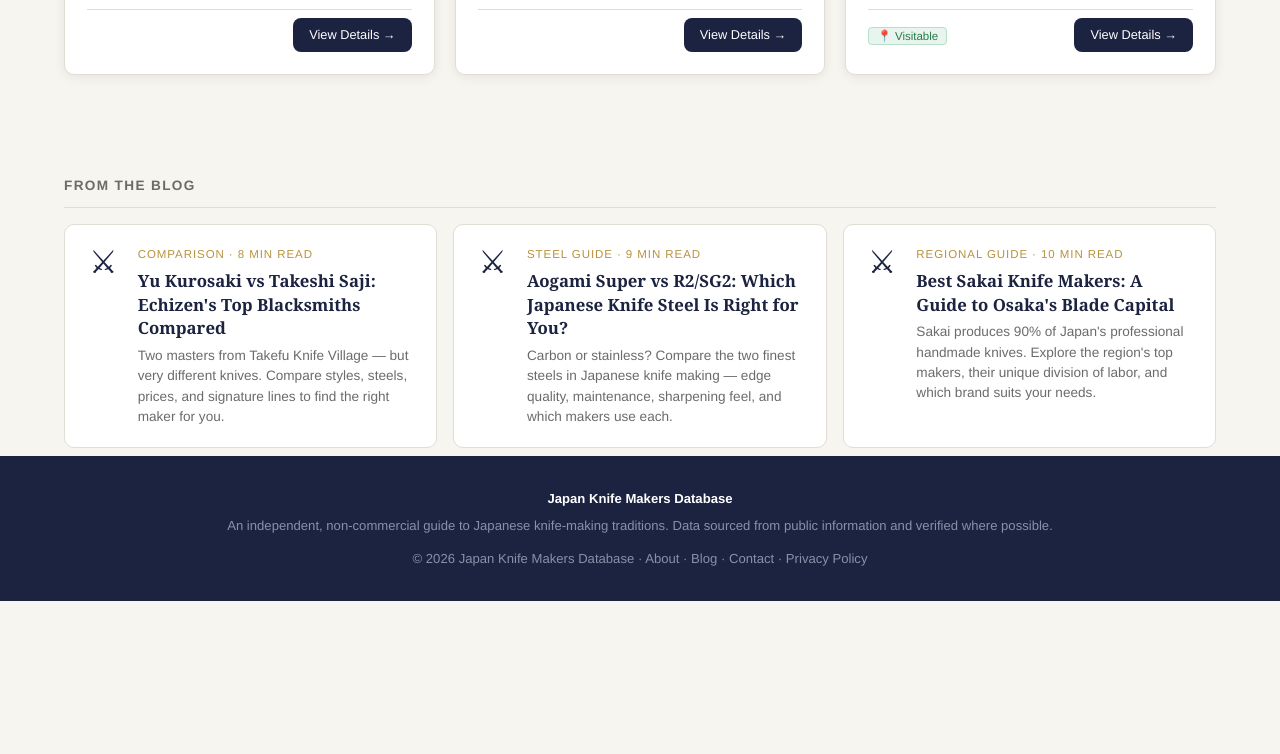
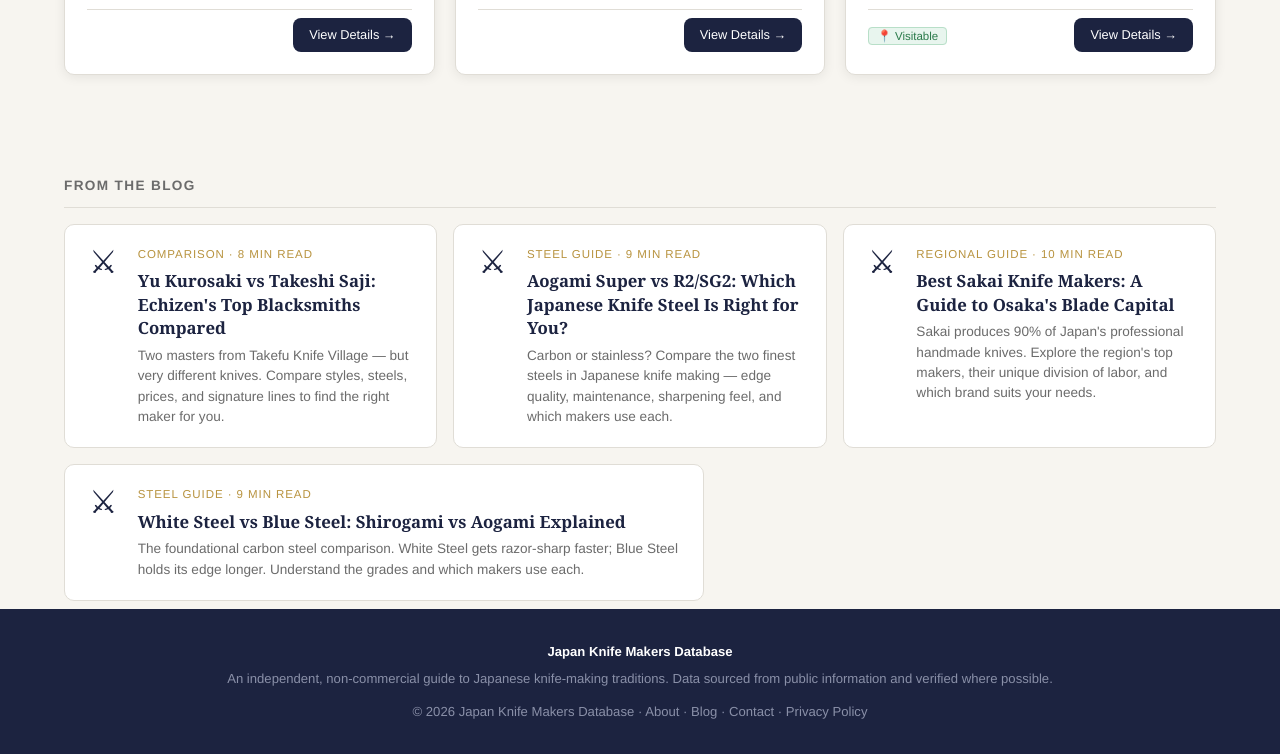
Before and after one commit to tatsuzin1970/japan-knife-makers-, a plain HTML site: page index.html in a window 1280 px wide. Shown: the part 5368-6122 px from the top of the page. Before the commit the page ends 5969 px from the top, so only its background shows below. Drawn offline with Linux system fonts and the light colour scheme.

Commit message:
fix: add white-steel-vs-blue-steel card to top page blog section
Co-Authored-By: Claude Sonnet 4.6 <noreply@anthropic.com>

```diff
--- a/index.html
+++ b/index.html
@@ -513,6 +513,14 @@
         <div style="font-size:.85rem;color:#6B6B6B;font-family:'Helvetica Neue',Arial,sans-serif;line-height:1.5">Sakai produces 90% of Japan's professional handmade knives. Explore the region's top makers, their unique division of labor, and which brand suits your needs.</div>
       </div>
     </a>
+    <a href="blog/white-steel-vs-blue-steel.html" style="display:flex;gap:20px;align-items:flex-start;background:#FFF;border:1px solid #E0DDD6;border-radius:10px;padding:20px 24px;text-decoration:none;transition:box-shadow .2s;flex:1;min-width:280px;max-width:640px" onmouseover="this.style.boxShadow='0 4px 16px rgba(0,0,0,.1)'" onmouseout="this.style.boxShadow='none'">
+      <div style="flex-shrink:0;font-size:2rem;line-height:1">&#9876;</div>
+      <div>
+        <div style="font-family:'Helvetica Neue',Arial,sans-serif;font-size:.72rem;text-transform:uppercase;letter-spacing:.08em;color:#B8933F;margin-bottom:6px">Steel Guide &middot; 9 min read</div>
+        <div style="font-size:1.05rem;font-weight:bold;color:#1C2340;line-height:1.4;margin-bottom:6px">White Steel vs Blue Steel: Shirogami vs Aogami Explained</div>
+        <div style="font-size:.85rem;color:#6B6B6B;font-family:'Helvetica Neue',Arial,sans-serif;line-height:1.5">The foundational carbon steel comparison. White Steel gets razor-sharp faster; Blue Steel holds its edge longer. Understand the grades and which makers use each.</div>
+      </div>
+    </a>
   </div>
 </section>
 
```
